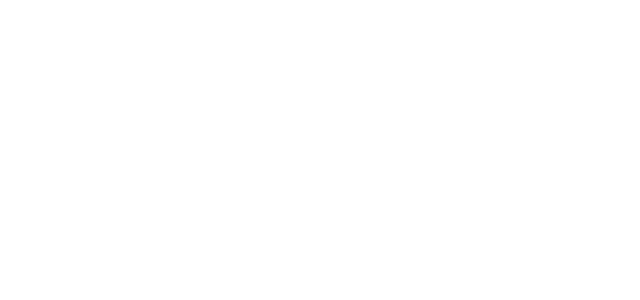
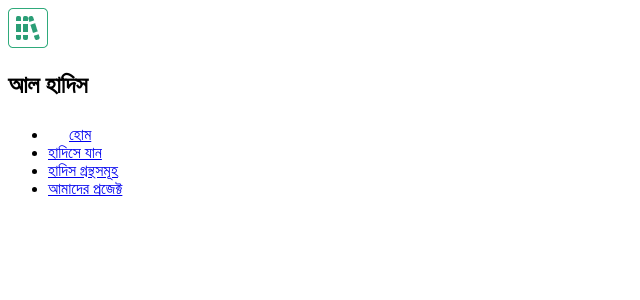
Before and after one commit to tanjilaWD/ihadis-redesign, a React app: page / in a window 1280 px wide. Shown: the top 300 px of the page, without its empty margins (0-640 px from the left). Built offline with nearby package versions, Linux system fonts and the light colour scheme; the HTML template or start-up script is replaced by a standard one.

Commit message:
icon added

```diff
--- a/src/Components/UI/Header.jsx
+++ b/src/Components/UI/Header.jsx
@@ -4,10 +4,19 @@
         <div>
             <section className="header">
                 <div className="header_Container">
+
                     <div className="logo_container">
+                        <img src="../../public/image/header/Headerlogo.png" alt="Logo" />
+                        <h2>আল হাদিস</h2>
+                    </div>
 
-                    </div>
                     <div className="menu_container">
+                        <ul>
+                            <li><a href="#"><img src="../../public/image/header/home.png" alt="image"/>হোম </a></li>
+                            <li><a href="#">হাদিসে যান </a></li>
+                            <li><a href="#">হাদিস গ্রন্থসমূহ </a></li>
+                            <li><a href="#">আমাদের প্রজেক্ট</a></li>
+                        </ul>
 
                     </div>
                     <div className="btn_container">
```
Also changed, not shown: public/Image/header/Headerlogo.png (renamed from public/Image/header/Header logo.png), public/Image/header/home.png (renamed from public/Image/header/Vector.png).
